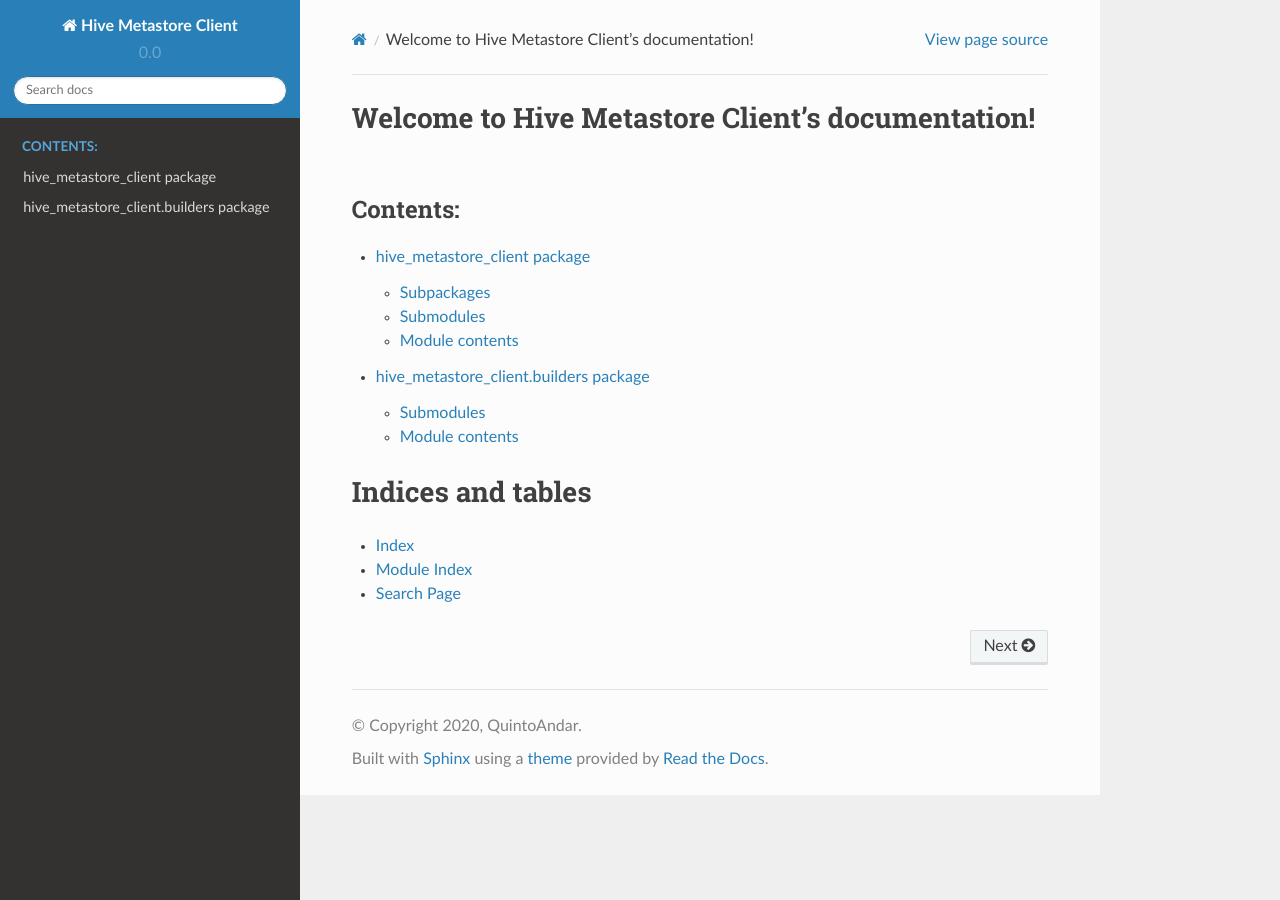
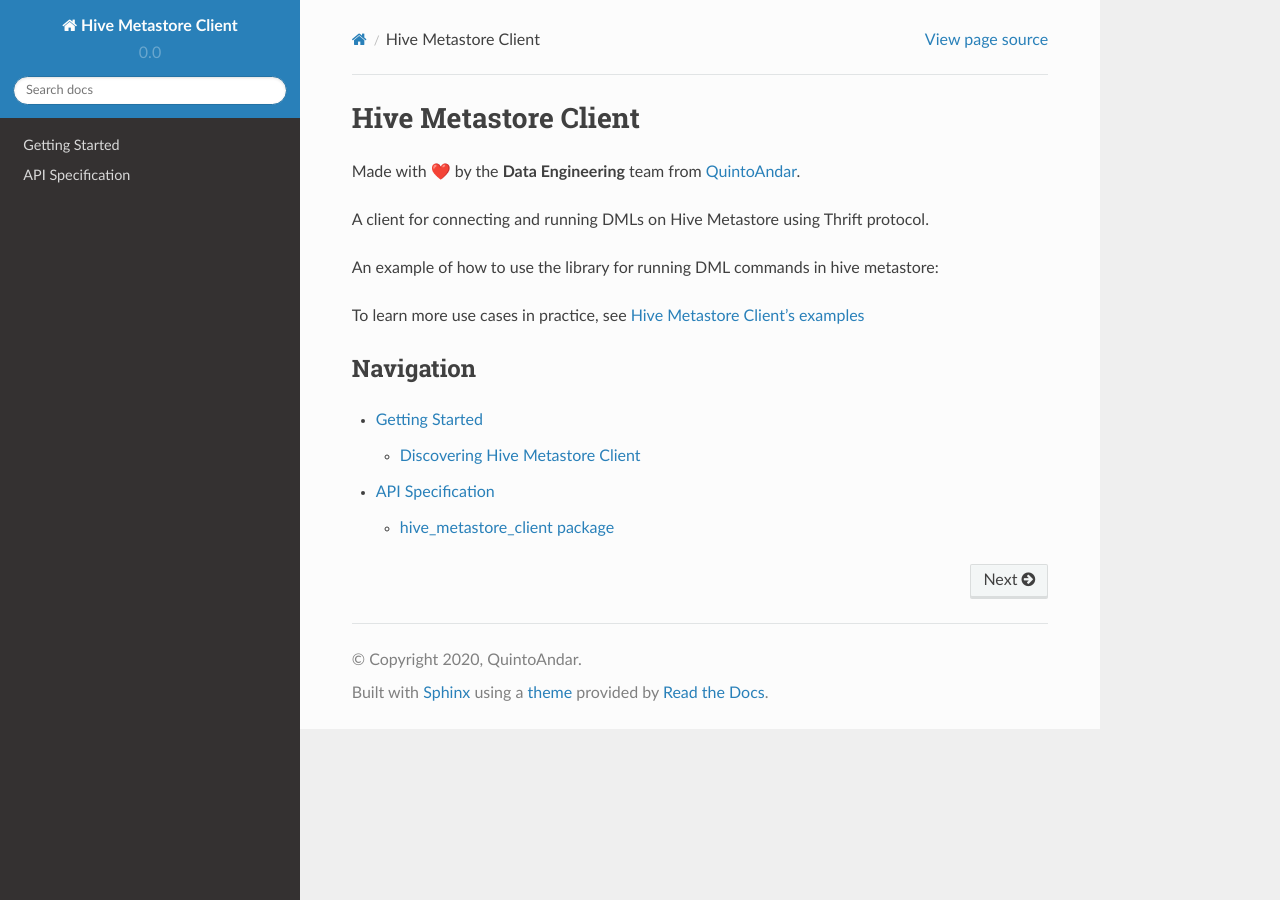
Before and after one commit to quintoandar/hive-metastore-client, a Sphinx documentation site: the page built from docs/source/index.rst, in a window 1280 px wide. Built offline with Sphinx 7.4.7 and the Read the Docs theme 2.0.0, drawn with Linux system fonts in a browser that asks for light colours.

Commit message:
Update docs for RtD

```diff
--- a/docs/source/index.rst
+++ b/docs/source/index.rst
@@ -1,18 +1,19 @@
-.. Hive Metastore Client documentation master file.
+Hive Metastore Client
+=====================
+Made with |:heart:| by the **Data Engineering** team from `QuintoAndar <https://github.com/quintoandar/>`_.
 
-Welcome to Hive Metastore Client's documentation!
-=============================================================================================
+A client for connecting and running DMLs on Hive Metastore using Thrift protocol.
+
+An example of how to use the library for running DML commands in hive metastore:
+
+To learn more use cases in practice, see `Hive Metastore Client's examples <https://github.com/quintoandar/hive-metastore-client/tree/main/examples/>`_
+
+
+Navigation
+^^^^^^^^^^
 
 .. toctree::
    :maxdepth: 2
-   :caption: Contents:
 
-   hive_metastore_client.rst
-   hive_metastore_client.builders.rst
-
-Indices and tables
-==================
-
-* :ref:`genindex`
-* :ref:`modindex`
-* :ref:`search`
+   getstarted
+   modules
--- /dev/null
+++ b/docs/source/modules.rst
@@ -0,0 +1,7 @@
+API Specification
+=================
+
+.. toctree::
+   :maxdepth: 4
+
+   hive_metastore_client
```
Also changed, not shown: docs/source/getstarted.md (added, +27 -0 lines).
